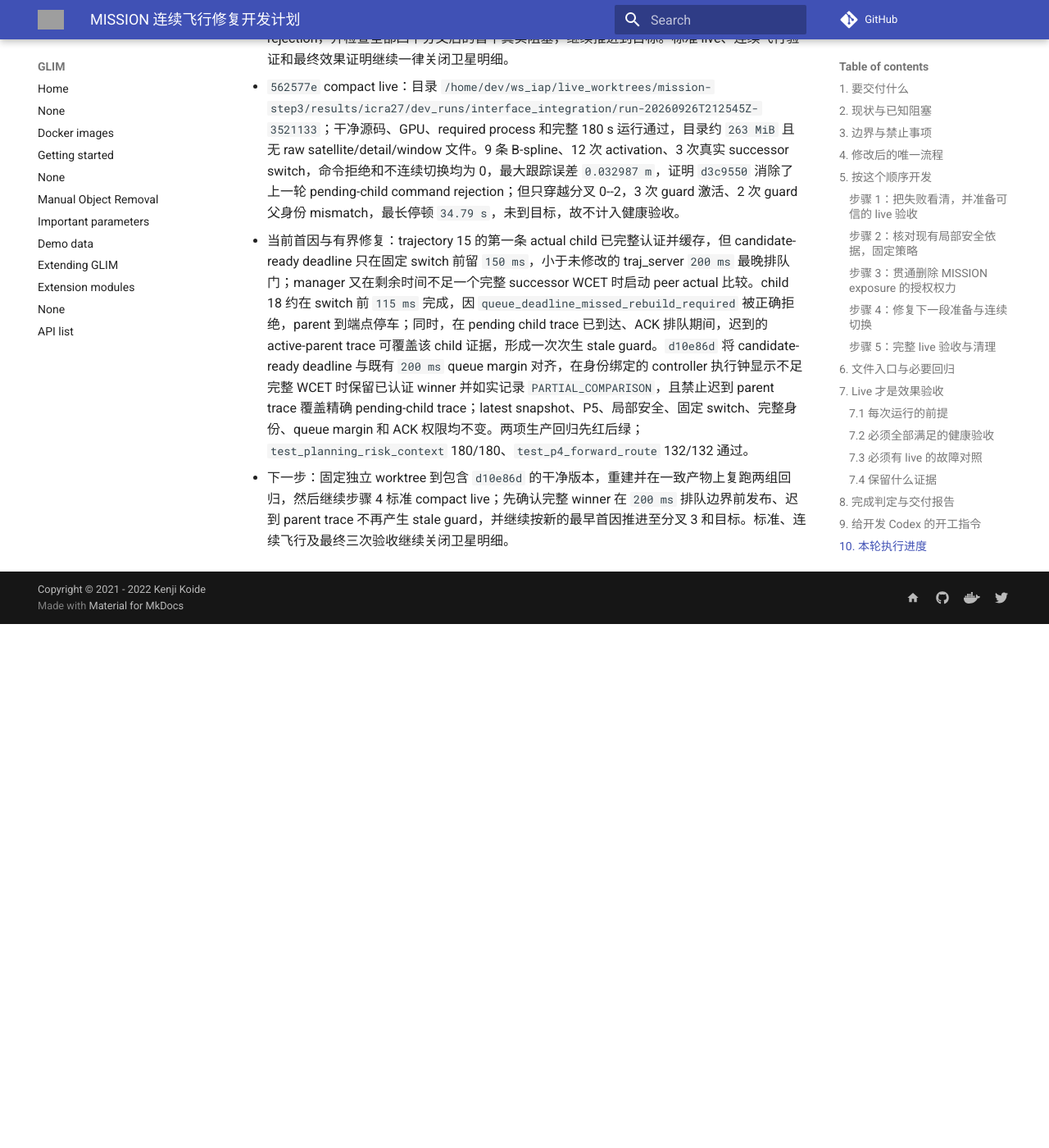
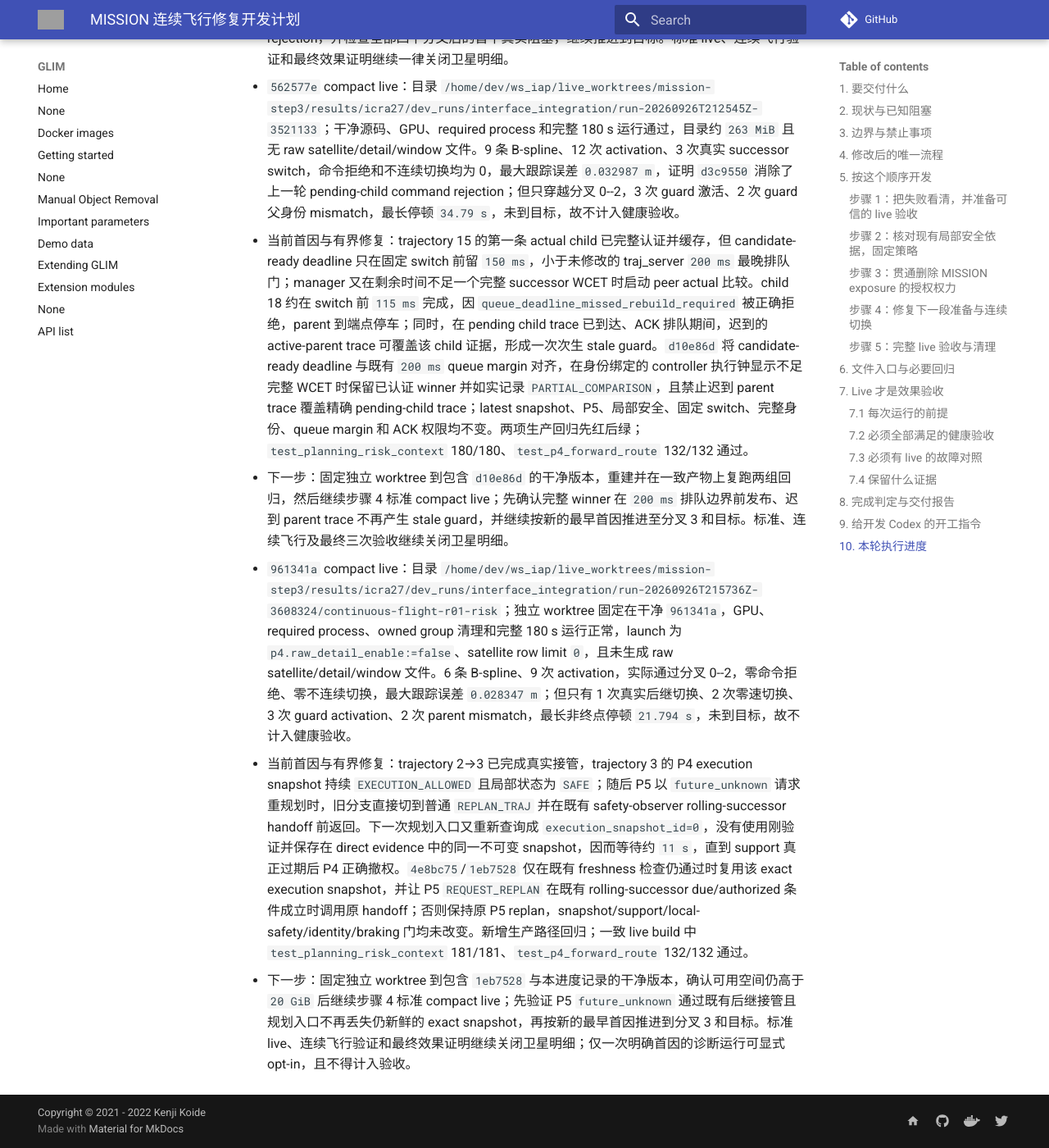
Before and after one commit to Printeger/iap, an MkDocs documentation site: the page built from docs/icra27/MISSION_CONTINUOUS_FLIGHT_IMPLEMENTATION_PLAN.md, in a window 1280 px wide and 1400 px high, scrolled down 34087 px. Shown: the whole window at 82% size. Built offline with MkDocs 1.6.1 and Material for MkDocs 9.7.7, drawn with Linux system fonts in a browser that asks for light colours; nearby versions of some CDN libraries; comment, search, counter and statistics services are not loaded; before the commit the page ends 34848 px from its top, so only the background shows below that; grey boxes are pictures that could not be loaded.

Commit message:
docs(icra27): record P5 handoff diagnosis

```diff
--- a/docs/icra27/MISSION_CONTINUOUS_FLIGHT_IMPLEMENTATION_PLAN.md
+++ b/docs/icra27/MISSION_CONTINUOUS_FLIGHT_IMPLEMENTATION_PLAN.md
@@ -255,7 +255,7 @@ symlink、非 tracked 且无进程占用后才能按精确路径删除。遵守
 
 ## 10. 本轮执行进度
 
-- 提交：步骤 1 为 `83fddbc`、`9f27a05`、`f6761b8`、`784d3d3`、`a4a35e9`、`30426ac`、`ffc118b`；步骤 2 为 `a751d5f`、`641b3ad`；步骤 3 为 `93bd62c`；步骤 4 当前代码到 `d10e86d`（完整因果提交链见下述逐次 live 记录）；磁盘与证据策略为 `64f6764`、`b772ed9`（均基于计划提交 `e675443`）。用户历史文件 `docs/whatsnext.md` 保持未跟踪、未修改。
+- 提交：步骤 1 为 `83fddbc`、`9f27a05`、`f6761b8`、`784d3d3`、`a4a35e9`、`30426ac`、`ffc118b`；步骤 2 为 `a751d5f`、`641b3ad`；步骤 3 为 `93bd62c`；步骤 4 当前代码到 `1eb7528`（完整因果提交链见下述逐次 live 记录）；磁盘与证据策略为 `64f6764`、`b772ed9`（均基于计划提交 `e675443`）。用户历史文件 `docs/whatsnext.md` 保持未跟踪、未修改。
 - 完成项：步骤 1 已补全 optimizer/refinement/manager/FSM 首因，continuous-flight analyzer 已拒绝 guard 伪后继、身份或父子链不符、零速切换、命令断流、required process 提前退出、短程停车、终点悬停不足和未由 odom 穿越四叉。步骤 2 已确认生产路径统一复用 `LocalMotionAssurance`/`LocalClearanceEvaluator` 且必要输入缺失时 fail closed；森林配置仍为 tracking `0.15 m`、safety margin `0.20 m`、surface `0.02 m`、`uncalibrated_default_v1`，故后续证据只适用于仿真/开发，不能冒充部署标定。步骤 3 已移除 MISSION exposure 的独立拒绝/制动权并保留真实风险诊断和排序；STRICT、局部净空、support/freshness、身份、动力学与制动门不变。
 - 失败首因：基线轨迹 5 为 `SUCCESSOR_CURVE_PREPARATION_FAILED` 且旧 detail 泄漏初始化占位；轨迹 9 为 P5 重复累计 prior episode 后 exposure braking。原始证据：`results/icra27/dev_runs/interface_integration/run-20260926T050049Z-450628/full-r01-risk/exports/planner_p4_risk_astar_debug.csv.execution_events.csv` 及同目录 `stdout.log`。步骤 3 干净 live 已证明旧 exposure 不再制动，但第一 actual B-spline 因 `local_clearance_margin_not_positive` 被硬局部门拒绝，下一冻结通道又继承失败候选的 `HOLD_REQUIRED`，故未首航；`bspline_count=0` 和零位移是结果，不是首因。
 - live 证据：步骤 3 使用独立 worktree/build/install，在 `93bd62c78b6dc7af731b25c6e2a71794d02b14eb` 运行 180 s；GPU preflight 通过、required processes 未提前退出、launch exit 0，manifest 为 `git_worktree_clean=true`。目录：`/home/dev/ws_iap/live_worktrees/mission-step3/results/icra27/dev_runs/interface_integration/run-20260926T081255Z-633590`。该失败运行不计入最终健康三次。
@@ -362,3 +362,6 @@ symlink、非 tracked 且无进程占用后才能按精确路径删除。遵守
 - `562577e` compact live：目录 `/home/dev/ws_iap/live_worktrees/mission-step3/results/icra27/dev_runs/interface_integration/run-20260926T212545Z-3521133`；干净源码、GPU、required process 和完整 180 s 运行通过，目录约 `263 MiB` 且无 raw satellite/detail/window 文件。9 条 B-spline、12 次 activation、3 次真实 successor switch，命令拒绝和不连续切换均为 0，最大跟踪误差 `0.032987 m`，证明 `d3c9550` 消除了上一轮 pending-child command rejection；但只穿越分叉 0--2，3 次 guard 激活、2 次 guard 父身份 mismatch，最长停顿 `34.79 s`，未到目标，故不计入健康验收。
 - 当前首因与有界修复：trajectory 15 的第一条 actual child 已完整认证并缓存，但 candidate-ready deadline 只在固定 switch 前留 `150 ms`，小于未修改的 traj_server `200 ms` 最晚排队门；manager 又在剩余时间不足一个完整 successor WCET 时启动 peer actual 比较。child 18 约在 switch 前 `115 ms` 完成，因 `queue_deadline_missed_rebuild_required` 被正确拒绝，parent 到端点停车；同时，在 pending child trace 已到达、ACK 排队期间，迟到的 active-parent trace 可覆盖该 child 证据，形成一次次生 stale guard。`d10e86d` 将 candidate-ready deadline 与既有 `200 ms` queue margin 对齐，在身份绑定的 controller 执行钟显示不足完整 WCET 时保留已认证 winner 并如实记录 `PARTIAL_COMPARISON`，且禁止迟到 parent trace 覆盖精确 pending-child trace；latest snapshot、P5、局部安全、固定 switch、完整身份、queue margin 和 ACK 权限均不变。两项生产回归先红后绿；`test_planning_risk_context` 180/180、`test_p4_forward_route` 132/132 通过。
 - 下一步：固定独立 worktree 到包含 `d10e86d` 的干净版本，重建并在一致产物上复跑两组回归，然后继续步骤 4 标准 compact live；先确认完整 winner 在 `200 ms` 排队边界前发布、迟到 parent trace 不再产生 stale guard，并继续按新的最早首因推进至分叉 3 和目标。标准、连续飞行及最终三次验收继续关闭卫星明细。
+- `961341a` compact live：目录 `/home/dev/ws_iap/live_worktrees/mission-step3/results/icra27/dev_runs/interface_integration/run-20260926T215736Z-3608324/continuous-flight-r01-risk`；独立 worktree 固定在干净 `961341a`，GPU、required process、owned group 清理和完整 180 s 运行正常，launch 为 `p4.raw_detail_enable:=false`、satellite row limit `0`，且未生成 raw satellite/detail/window 文件。6 条 B-spline、9 次 activation，实际通过分叉 0--2，零命令拒绝、零不连续切换，最大跟踪误差 `0.028347 m`；但只有 1 次真实后继切换、2 次零速切换、3 次 guard activation、2 次 parent mismatch，最长非终点停顿 `21.794 s`，未到目标，故不计入健康验收。
+- 当前首因与有界修复：trajectory 2→3 已完成真实接管，trajectory 3 的 P4 execution snapshot 持续 `EXECUTION_ALLOWED` 且局部状态为 `SAFE`；随后 P5 以 `future_unknown` 请求重规划时，旧分支直接切到普通 `REPLAN_TRAJ` 并在既有 safety-observer rolling-successor handoff 前返回。下一次规划入口又重新查询成 `execution_snapshot_id=0`，没有使用刚验证并保存在 direct evidence 中的同一不可变 snapshot，因而等待约 `11 s`，直到 support 真正过期后 P4 正确撤权。`4e8bc75`/`1eb7528` 仅在既有 freshness 检查仍通过时复用该 exact execution snapshot，并让 P5 `REQUEST_REPLAN` 在既有 rolling-successor due/authorized 条件成立时调用原 handoff；否则保持原 P5 replan，snapshot/support/local-safety/identity/braking 门均未改变。新增生产路径回归；一致 live build 中 `test_planning_risk_context` 181/181、`test_p4_forward_route` 132/132 通过。
+- 下一步：固定独立 worktree 到包含 `1eb7528` 与本进度记录的干净版本，确认可用空间仍高于 `20 GiB` 后继续步骤 4 标准 compact live；先验证 P5 `future_unknown` 通过既有后继接管且规划入口不再丢失仍新鲜的 exact snapshot，再按新的最早首因推进到分叉 3 和目标。标准 live、连续飞行验证和最终效果证明继续关闭卫星明细；仅一次明确首因的诊断运行可显式 opt-in，且不得计入验收。
```
